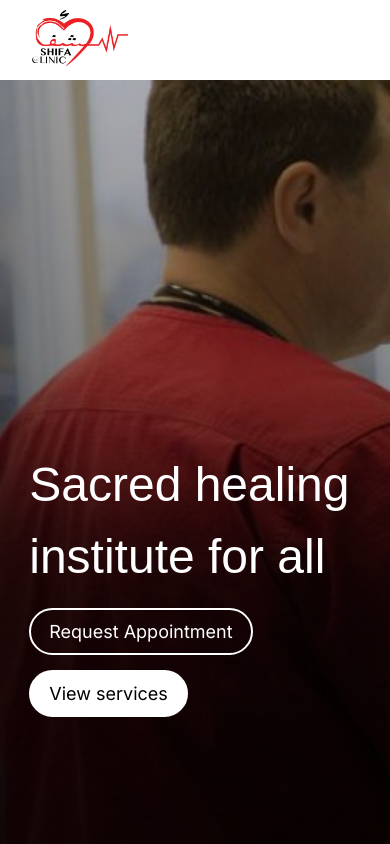
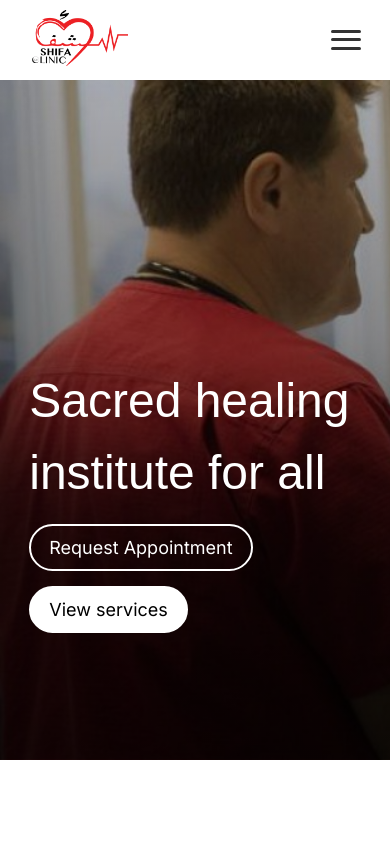
Before and after one commit to dylsub/SHIFAClinicWebsite, a Next.js app in the folder frontend/: page / in a window 390 px wide. Shown: the top 844 px of the page. Built offline with nearby package versions, Linux system fonts and the light colour scheme; no server answers; a web font is replaced by a local one.

Commit message:
Added mobile nav support

```diff
--- a/frontend/app/(components)/home/HomeHero.module.css
+++ b/frontend/app/(components)/home/HomeHero.module.css
@@ -79,7 +79,7 @@
   }
 
   .heroContainer {
-    height: calc(100vh - 80px);
+    height: calc(90vh - 80px);
     background-size: cover;
     background-position: left;
   }
--- a/frontend/app/(components)/navigation/MobileNavMenu.jsx
+++ b/frontend/app/(components)/navigation/MobileNavMenu.jsx
@@ -1,18 +1,21 @@
 import React from 'react';
 import Link from 'next/link';
-import Image from 'next/image';
 import styles from './MobileNavMenu.module.css';
 
-const MobileNavMenu = () => {
+const MobileNavMenu = ({ onClose }) => {
   return (
     <div className={styles.mobileNavMenu}>
+      {/* Close Button */}
+      <button className={styles.closeButton} onClick={onClose} aria-label="Close menu">
+        ×
+      </button>
+
       {/* Logo Section */}
       <div className={styles.logo}>
-        <Link href="/">
-          <Image
+        <Link href="/" onClick={onClose}>
+          <img
             src="/shifa.png"
-            width={50}
-            height={50}
+            alt="SHIFA Clinic Logo"
             className={styles.logoImage}
           />
         </Link>
@@ -20,30 +23,24 @@ const MobileNavMenu = () => {
 
       <ul className={styles.navLinks}>
         <li>
-          <Link href="/home">Home</Link>
+          <Link href="/who-we-are" onClick={onClose}>Who Are We</Link>
         </li>
         <li>
-          <Link href="/about">About</Link>
+          <Link href="/services" onClick={onClose}>Services</Link>
         </li>
         <li>
-          <Link href="/services">Services</Link>
+          <Link href="/get-involved" onClick={onClose}>Get Involved</Link>
         </li>
         <li>
-          <Link href="/contact">Contact</Link>
+          <Link href="/resources" onClick={onClose}>Resources</Link>
         </li>
         <li>
-          <Link href="/donate">Donate</Link>
+          <Link href="/donate" onClick={onClose}>Donate</Link>
+        </li>
+        <li>
+          <Link href="/request-appointment" onClick={onClose}>Request Appointment</Link>
         </li>
       </ul>
-
-      <div className={styles.buttons}>
-        <Link href="/login" className={styles.button}>
-          Login
-        </Link>
-        <Link href="/signup" className={styles.button}>
-          Sign Up
-        </Link>
-      </div>
     </div>
   );
 };
--- a/frontend/app/(components)/navigation/MobileNavMenu.module.css
+++ b/frontend/app/(components)/navigation/MobileNavMenu.module.css
@@ -10,21 +10,42 @@
   padding: 20px;
   display: flex;
   flex-direction: column;
-  justify-content: space-between;
+  justify-content: flex-start;
 }
 
+/* Close Button */
+.closeButton {
+  position: absolute;
+  top: 20px;
+  right: 20px;
+  background: none;
+  border: none;
+  font-size: 2rem;
+  cursor: pointer;
+  color: #333;
+  width: 40px;
+  height: 40px;
+  display: flex;
+  align-items: center;
+  justify-content: center;
+  border-radius: 50%;
+  transition: background-color 0.3s ease;
+}
+
+.closeButton:hover {
+  background-color: #f0f0f0;
+}
 
 .logo {
-  margin-bottom: 20px;
+  margin: 40px 0 40px 0;
   display: flex;
   justify-content: center;
 }
 
 .logoImage {
-  width: 50px;
+  width: 100px;
   height: auto;
 }
-
 
 .navLinks {
   list-style: none;
@@ -32,36 +53,19 @@
   margin: 0;
   display: flex;
   flex-direction: column;
-  gap: 15px;
+  gap: 20px;
   text-align: center;
 }
 
 .navLinks li a {
   text-decoration: none;
-  font-size: 1.2rem;
+  font-size: 1.3rem;
   color: #333;
   transition: color 0.3s ease;
+  padding: 10px 0;
+  display: block;
 }
 
 .navLinks li a:hover {
   color: #e23809;
 }
-
-.buttons {
-  display: flex;
-  justify-content: center;
-  gap: 15px;
-}
-
-.button {
-  text-decoration: none;
-  background-color: #e23809;
-  color: white;
-  padding: 10px 20px;
-  border-radius: 5px;
-  transition: background-color 0.3s ease;
-}
-
-.button:hover {
-  background-color: #b81c07;
-}
--- a/frontend/app/(components)/navigation/NavBar.jsx
+++ b/frontend/app/(components)/navigation/NavBar.jsx
@@ -1,6 +1,6 @@
 "use client";
 
-import React from "react";
+import React, { useState, useEffect } from "react";
 import Link from "next/link";
 import Image from "next/image";
 import { usePathname } from "next/navigation";
@@ -9,17 +9,39 @@ import ButtonBlackTransparent from "../reusables/buttons/ButtonBlackTransparent"
 import ButtonAnyColorFilled from "../reusables/buttons/ButtonAnyColorFilled";
 import ButtonWhiteFilled from "../reusables/buttons/ButtonWhiteFilled";
 import ButtonWhiteTransparent from "../reusables/buttons/ButtonWhiteTransparent";
+import MobileNavMenu from "./MobileNavMenu";
 
 export default function NavBar() {
   const pathname = usePathname();
+  const [isMobileMenuOpen, setIsMobileMenuOpen] = useState(false);
+  const [isMobile, setIsMobile] = useState(false);
 
-  // Ayush Shastry
-  // Fix formatting on Nav Bar
-  // Get it looking perfect
-  // Link to the correct pages now that they have been created
-  // Add the reusable button components
+  // Check screen size on mount and resize
+  useEffect(() => {
+    const checkScreenSize = () => {
+      setIsMobile(window.innerWidth < 1000);
+    };
+
+    // Check on mount
+    checkScreenSize();
+
+    // Add event listener for resize
+    window.addEventListener("resize", checkScreenSize);
+
+    // Cleanup
+    return () => window.removeEventListener("resize", checkScreenSize);
+  }, []);
+
+  const toggleMobileMenu = () => {
+    setIsMobileMenuOpen(!isMobileMenuOpen);
+  };
+
+  const closeMobileMenu = () => {
+    setIsMobileMenuOpen(false);
+  };
 
   return (
+    <>
       <nav className={styles.navbar}>
         {/* Logo Section */}
         <div className={styles.navbarContainer + " content_box"}>
@@ -29,7 +51,8 @@ export default function NavBar() {
             </Link>
           </div>
 
-        {/* Navigation Links Section */}
+          {/* Navigation Links Section - Hidden on mobile */}
+          {!isMobile && (
             <div className={styles.navLinks}>
               <Link
                 href="/who-we-are"
@@ -64,8 +87,10 @@ export default function NavBar() {
                 Resources
               </Link>
             </div>
+          )}
 
-        {/* Buttons Section */}
+          {/* Buttons Section - Hidden on mobile */}
+          {!isMobile && (
             <div className={styles.buttons}>
               <ButtonBlackTransparent path="/donate" className={styles.buttons}>
                 Donate
@@ -78,7 +103,32 @@ export default function NavBar() {
                 Request Appointment
               </ButtonAnyColorFilled>
             </div>
+          )}
+
+          {/* Hamburger Menu Button - Only visible on mobile */}
+          {isMobile && (
+            <button
+              className={styles.hamburgerButton}
+              onClick={toggleMobileMenu}
+              aria-label="Toggle mobile menu"
+            >
+              <span className={styles.hamburgerLine}></span>
+              <span className={styles.hamburgerLine}></span>
+              <span className={styles.hamburgerLine}></span>
+            </button>
+          )}
         </div>
       </nav>
+
+      {/* Mobile Navigation Menu */}
+      {isMobile && isMobileMenuOpen && (
+        <MobileNavMenu onClose={closeMobileMenu} />
+      )}
+
+      {/* Overlay for mobile menu */}
+      {isMobile && isMobileMenuOpen && (
+        <div className={styles.overlay} onClick={closeMobileMenu}></div>
+      )}
+    </>
   );
 }
--- a/frontend/app/(components)/navigation/NavBar.module.css
+++ b/frontend/app/(components)/navigation/NavBar.module.css
@@ -9,13 +9,15 @@
 
 .navbarContainer {
   display: flex;
+  flex-direction: row;
   align-items: center;
+  width: 85vw;
+  justify-content: space-between;
 }
 
 .logo {
   display: flex;
   align-items: center;
-  margin-right: auto;
 }
 
 .logo img {
@@ -59,6 +61,40 @@
   text-decoration: underline;
 }
 
+/* Hamburger Button Styles */
+.hamburgerButton {
+  display: none;
+  flex-direction: column;
+  justify-content: space-around;
+  width: 30px;
+  height: 25px;
+  background: transparent;
+  border: none;
+  cursor: pointer;
+  padding: 0;
+  z-index: 10;
+  margin-left: auto;
+}
+
+.hamburgerLine {
+  width: 100%;
+  height: 3px;
+  background-color: #333;
+  border-radius: 2px;
+  transition: all 0.3s ease;
+}
+
+/* Overlay for mobile menu */
+.overlay {
+  position: fixed;
+  top: 0;
+  left: 0;
+  width: 100vw;
+  height: 100vh;
+  background-color: rgba(0, 0, 0, 0.5);
+  z-index: 999;
+}
+
 @media only screen and (max-width: 1280px) {
   .navLinks {
     gap: 30px;
@@ -69,10 +105,22 @@
   .navLinks {
     display: none;
   }
+
+  .buttons {
+    display: none;
+  }
+
+  .hamburgerButton {
+    display: flex;
+  }
 }
 
 @media only screen and (max-width: 720px) {
-  .buttons {
-    display: none;
+  .navbarContainer {
+    justify-content: space-between;
+  }
+
+  .hamburgerButton {
+    margin-left: 0;
   }
 }
--- a/frontend/app/page.js
+++ b/frontend/app/page.js
@@ -15,7 +15,6 @@ export default function Home() {
   return (
     <div className="main">
       <NavBar></NavBar>
-      {/* <MobileNavMenu></MobileNavMenu> */}
       <HomeHero></HomeHero>
 
       <BackgroundWhiteWrapper>
```
Lines whose indentation alone changed are shown as unchanged.
